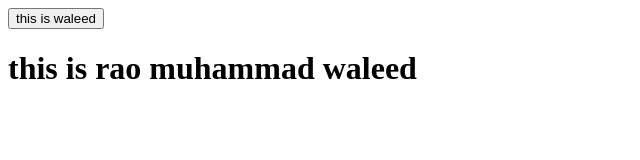
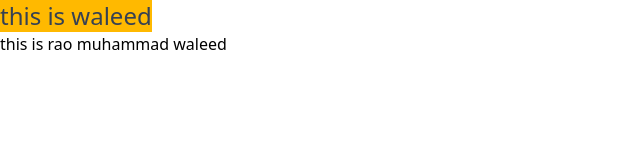
Before and after one commit to rao-waleed451/first-local-repository, a website: page index.html in a window 1280 px wide. Shown: the whole page, without its empty margins (0-640 px from the left). Drawn offline with Linux system fonts and the light colour scheme.

Commit message:
add the tailwind and created h1 tag

```diff
--- a/index.html
+++ b/index.html
@@ -4,11 +4,11 @@
     <meta charset="UTF-8">
     <meta name="viewport" content="width=device-width, initial-scale=1.0">
     <title>first local repository</title>
-    <link rel="stylesheet" href="style.css">
+    <link rel="stylesheet" href="output.css">
     <script defer src="script.js"></script>
 </head>
 <body>
-    <button>this is waleed</button>
+    <button class="bg-amber-400 text-2xl text-gray-700">this is waleed</button>
     <h1>this is rao muhammad waleed</h1>
 </body>
 </html>
--- a/style.css
+++ b/style.css
@@ -0,0 +1 @@
+@import "tailwindcss";
```
Also changed, not shown: package.json (added, +24 -0 lines), output.css (added), 1 other file.
